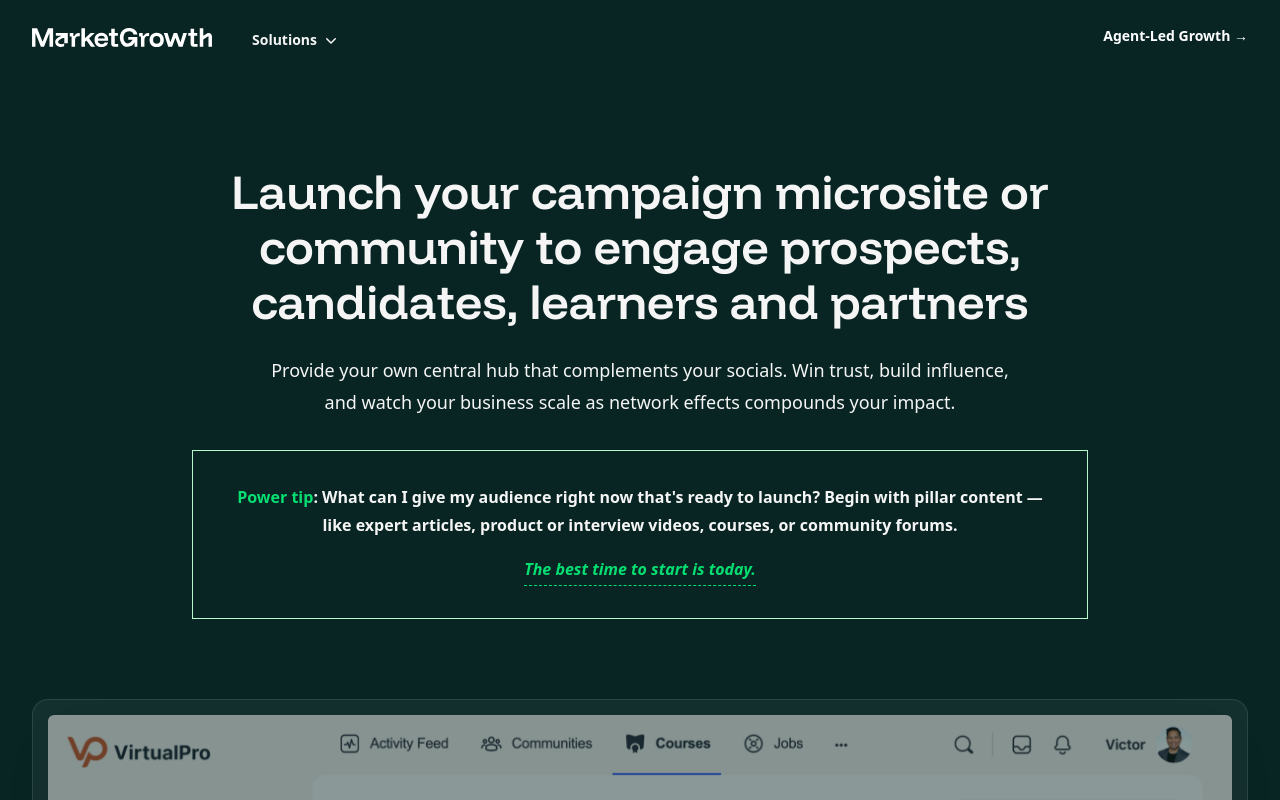
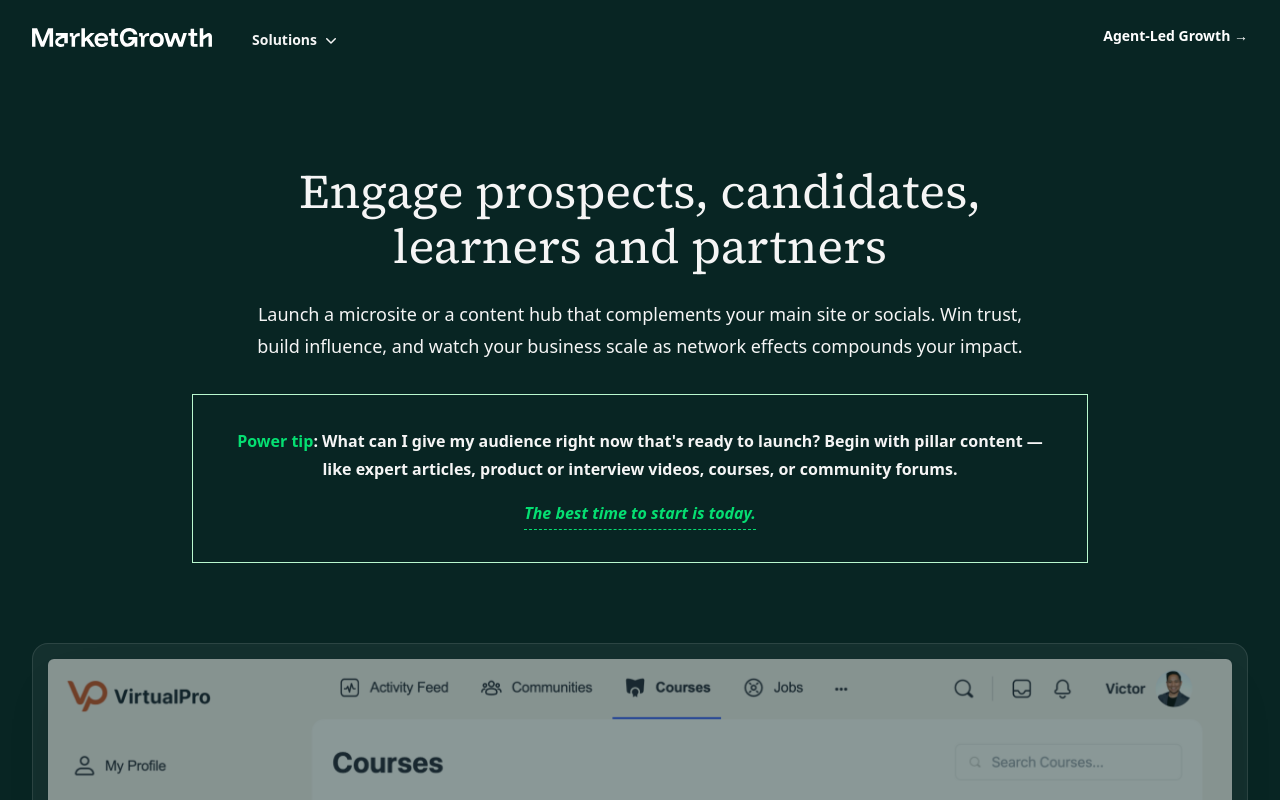
Before and after one commit to growthUx/mgio, a Next.js app: page /digital-garden in a window 1280 px wide. Shown: the top 800 px of the page. Built offline with nearby package versions, Linux system fonts and the light colour scheme.

Commit message:
Update font for h1

```diff
--- a/src/app/ai-automation/AIAutomationPage.jsx
+++ b/src/app/ai-automation/AIAutomationPage.jsx
@@ -104,7 +104,7 @@ export default function AIAutomationPage() {
         <div id="digital-engagement-platform" className="mx-auto mt-8 pt-12 pb-4 max-w-7xl px-6 lg:px-8 lg:pb-12">
           <div className="mx-auto max-w-5xl sm:text-center">
             {/* <h2 className="text-base/7 font-semibold text-[#40C1AC]">AI Automation for GTM Teams</h2> */}
-            <h1 className="font-funnel-display mt-2 text-4xl font-semibold text-[#f5f5f5] sm:text-5xl text-balance">
+            <h1 className="font-source-serif-4 mt-2 text-3xl text-[#f5f5f5] sm:leading-[1.15] sm:text-5xl text-balance">
             Run your business smarter with AI
             </h1>
             <p className="mt-6 max-w-3xl  mx-auto text-lg/8 text-gray-300">
--- a/src/app/digital-garden/PlatformPage.jsx
+++ b/src/app/digital-garden/PlatformPage.jsx
@@ -151,11 +151,11 @@ export default function PlatformPage() {
         <div id="digital-engagement-platform" className="mx-auto mt-8 pt-12 pb-4 max-w-7xl px-6 lg:px-8 lg:pb-12">
           <div className="mx-auto max-w-5xl sm:text-center">
             {/* <h2 className="text-base/7 font-semibold text-[#40C1AC]">Build a brand moat around your product or expertise</h2> */}
-            <h1 className="font-funnel-display mt-2 text-3xl font-semibold text-[#f5f5f5] sm:leading-[1.15] sm:text-5xl text-balance">
-             Launch your campaign microsite or community to engage prospects, candidates, learners&nbsp;and partners
+            <h1 className="font-source-serif-4 mt-2 text-3xl text-[#f5f5f5] sm:leading-[1.15] sm:text-5xl text-balance">
+             Engage prospects, candidates, learners&nbsp;and partners
             </h1>
             <p className="mt-6 max-w-3xl mx-auto text-md sm:text-lg/8 text-[#f5f5f5]">
-            Provide your own central hub that complements your socials. Win trust, build influence, and watch your business scale as network effects compounds your impact. </p>
+            Launch a microsite or a content hub that complements your main site or socials. Win trust, build influence, and watch your business scale as network effects compounds your impact. </p>
             <div className="mx-auto border-1 font-semibold border-green-200 p-8 mt-8 max-w-4xl"><p className="sm:leading-[28px] text-[#f5f5f5]"><span className="text-green-400">Power tip</span>: What can I give my audience right now that&apos;s ready to launch? Begin with pillar content — like expert articles, product or interview videos, courses, or community forums.<br /><a href="https://meetings.hubspot.com/victor-ramayrat" className="font-semibold italic text-green-400 border-b-1 pt-4 inline-block pb-[2px] border-dashed">The best time to start is today.</a></p></div>
           </div>
         </div>
--- a/src/app/for-founders/ForFoundersPage.jsx
+++ b/src/app/for-founders/ForFoundersPage.jsx
@@ -154,7 +154,7 @@ export default function ForFoundersPage() {
           <div className="mx-auto max-w-7xl px-6 lg:px-8">
             <div className="mx-auto max-w-2xl lg:mx-0">
               <p className="text-base/7 font-semibold text-[#40C1AC]">For Founders</p>
-              <h1 className="mt-2 text-4xl font-semibold tracking-tight leading-[1.2] text-pretty text-[#f5f5f5] sm:text-5xl">
+              <h1 className="font-source-serif-4 mt-2 text-3xl text-[#f5f5f5] sm:leading-[1.15] sm:text-5xl text-balance">
                 Build a business that scales with your future
               </h1>
               <p className="mt-6 text-xl/8 text-[#f5f5f5] pr-12">
--- a/src/app/for-growing-teams/ForGTMPage.jsx
+++ b/src/app/for-growing-teams/ForGTMPage.jsx
@@ -154,7 +154,7 @@ export default function ForGTMPage() {
           <div className="mx-auto max-w-7xl px-6 lg:px-8">
             <div className="mx-auto max-w-2xl lg:mx-0">
               <p className="text-base/7 font-semibold text-[#40C1AC]">For GTM Teams</p>
-              <h1 className="mt-2 text-4xl font-semibold tracking-tight leading-[1.2] text-pretty text-[#f5f5f5] sm:text-4xl">
+              <h1 className="font-source-serif-4 mt-2 text-3xl text-[#f5f5f5] sm:leading-[1.15] sm:text-5xl text-balance">
                 Turn your best insights and expertise into communities that attract, engage, and convert your ideal customers
               </h1>
               <p className="mt-6 text-xl/8 text-[#f5f5f5] pr-12">
--- a/src/app/interaction-tracking-analytics/AnalyticsPage.jsx
+++ b/src/app/interaction-tracking-analytics/AnalyticsPage.jsx
@@ -104,7 +104,7 @@ export default function AnalyticsPage() {
         <div id="digital-engagement-platform" className="mx-auto mt-8 pt-12 pb-4 max-w-7xl px-6 lg:px-8 lg:pb-12">
           <div className="mx-auto max-w-5xl sm:text-center">
             {/* <h2 className="text-base/7 font-semibold text-[#40C1AC]">AI Automation for GTM Teams</h2> */}
-            <h1 className="font-funnel-display mt-2 text-[32px] font-semibold text-[#f5f5f5] sm:text-5xl text-balance">
+            <h1 className="font-source-serif-4 mt-2 text-3xl text-[#f5f5f5] sm:leading-[1.15] sm:text-5xl text-balance">
             Measure user events and interactions to optimize for conversion
             </h1>
             <p className="mt-6 max-w-3xl  mx-auto text-lg/8 text-gray-300">
```
